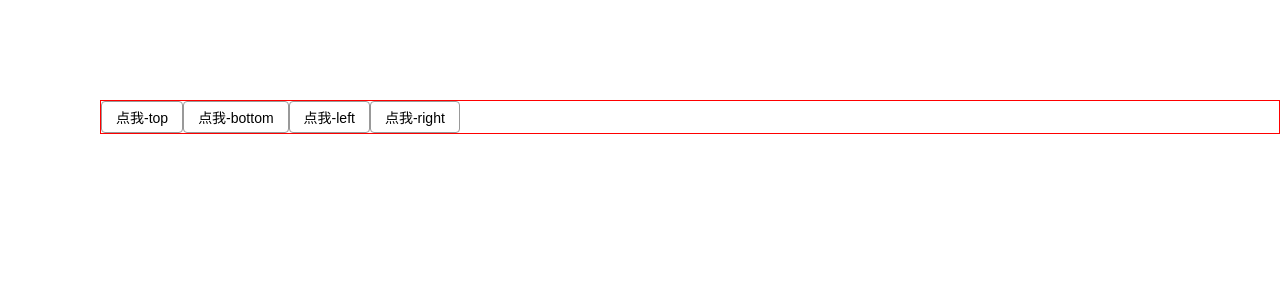
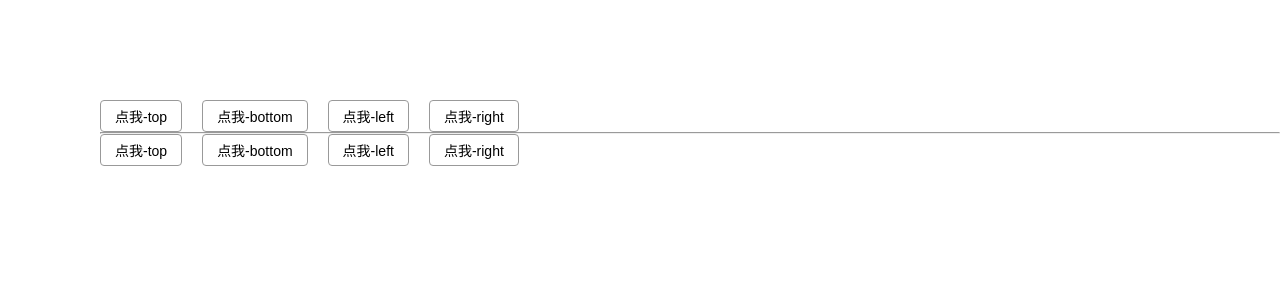
Before and after one commit to doria76593/vue2-lunzi, a Vue app: page / in a window 1280 px wide. Shown: the top 300 px of the page. Built offline with nearby package versions, Linux system fonts and the light colour scheme.

Commit message:
支持两种事件触发

```diff
--- a/src/cs/demo5.vue
+++ b/src/cs/demo5.vue
@@ -1,25 +1,57 @@
 <template>
   <div style="padding-top: 100px; padding-left: 100px;">
-    <div style="overflow: hidden;  border: 1px solid red;">
+    <div style="overflow: hidden;">
       <g-popover position="top">
         <template slot="content">
           <div>popover内容1-top-topaskdjsakdjsakjdslkjdlskjdlsjkdlskjdlsjkdlskjdlsajkdlajkdlkajdlksajdladjk</div>
         </template>
         <g-button>点我-top</g-button>
       </g-popover>
+      <span class="w10"></span>
       <g-popover position="bottom">
         <template slot="content">
           <div>askdjsakdjsakjdslkjdlskjdlsjkdlskjdlsjkdlskjdlsajkdlajkdlkajdlksajdladjk</div>
         </template>
         <g-button>点我-bottom</g-button>
       </g-popover>
+       <span class="w10"></span>
       <g-popover position="left">
         <template slot="content">
           <div>popover内容3-leftaskdjsakdjsakjdslkjdlskjdlsjkdlskjdlsjkdlskjdlsajkdlajkdlkajdlksajdladjk</div>
         </template>
         <g-button>点我-left</g-button>
       </g-popover>
+       <span class="w10"></span>
       <g-popover position="right">
+        <template slot="content">
+          <div>popover内容-rightaskdjsakdjsakjdslkjdlskjdlsjkdlskjdlsjkdlskjdlsajkdlajkdlkajdlksajdladjk</div>
+        </template>
+        <g-button>点我-right</g-button>
+      </g-popover>
+
+      <hr>
+      <g-popover position="top"  trigger="hover">
+        <template slot="content">
+          <div>popover内容1-top-topaskdjsakdjsakjdslkjdlskjdlsjkdlskjdlsjkdlskjdlsajkdlajkdlkajdlksajdladjk</div>
+        </template>
+        <g-button>点我-top</g-button>
+      </g-popover>
+      <span class="w10"></span>
+      <g-popover position="bottom"  trigger="hover">
+        <template slot="content">
+          <div>askdjsakdjsakjdslkjdlskjdlsjkdlskjdlsjkdlskjdlsajkdlajkdlkajdlksajdladjk</div>
+        </template>
+        <g-button>点我-bottom</g-button>
+      </g-popover>
+       <span class="w10"></span>
+      <g-popover position="left"  trigger="hover">
+        <template slot="content">
+          <div>popover内容3-leftaskdjsakdjsakjdslkjdlskjdlsjkdlskjdlsjkdlskjdlsajkdlajkdlkajdlksajdladjk</div>
+        </template>
+        <g-button>点我-left</g-button>
+      </g-popover>
+       <span class="w10"></span>
+      <g-popover position="right"  trigger="hover">
         <template slot="content">
           <div>popover内容-rightaskdjsakdjsakjdslkjdlskjdlsjkdlskjdlsjkdlskjdlsajkdlajkdlkajdlksajdladjk</div>
         </template>
@@ -40,4 +72,7 @@ export default {
 </script>
 
 <style scoped lang="scss">
+.w10{
+  padding: 0 10px;
+}
 </style>
--- a/src/popover.vue
+++ b/src/popover.vue
@@ -1,5 +1,5 @@
 <template>
-  <div class="popover" ref="popover" @click="onClick">
+  <div class="popover" ref="popover">
     <div ref="contentWrapper" class="content-wrapper" :class="{[`position-${position}`]:true}" v-if="visible">
       <slot name="content"></slot>
     </div>
@@ -25,6 +25,29 @@ export default {
         return ['top', 'bottom', 'left', 'right'].indexOf(value) >= 0
       },
     },
+    trigger: {
+      type: String,
+      default: 'click',
+      validator(value) {
+        return ['click', 'hover'].indexOf(value) >= 0
+      },
+    },
+  },
+  mounted() {
+    if (this.trigger === 'click') {
+      this.$refs.popover.addEventListener('click', this.onClick)
+    } else {
+      this.$refs.popover.addEventListener('mouseenter', this.open)
+      this.$refs.popover.addEventListener('mouseleave', this.close)
+    }
+  },
+  destroyed() {
+    if (this.trigger === 'click') {
+      this.$refs.popover.removeEventListener('click', this.onClick)
+    } else {
+      this.$refs.popover.removeEventListener('mouseenter', this.open)
+      this.$refs.popover.removeEventListener('mouseleave', this.close)
+    }
   },
   methods: {
     close() {
@@ -75,7 +98,9 @@ export default {
       contentWrapper.style.top = positions[this.position].top + 'px'
     },
     onClick(ev) {
+      console.log(ev.target)
       let bool = this.$refs.triggerWrapper.contains(ev.target)
+      console.log(bool)
       if (bool) {
         if (this.visible === false) {
           this.open()
```
